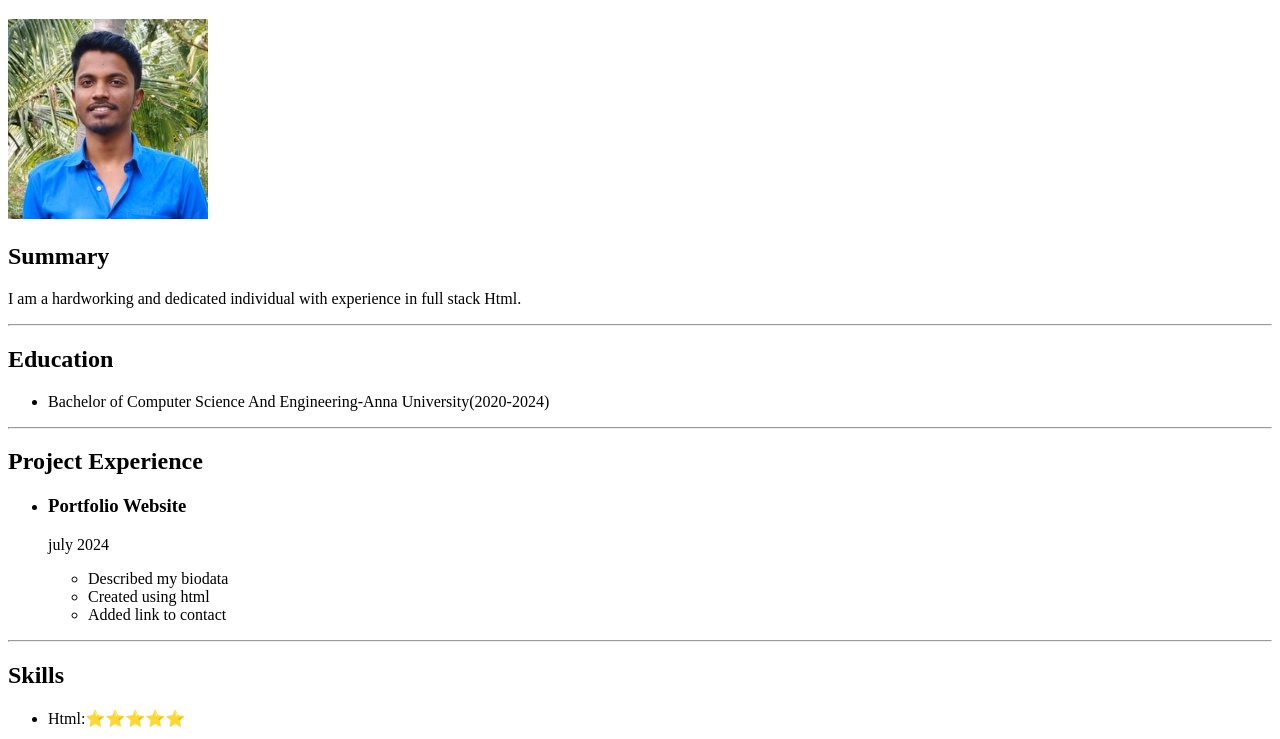
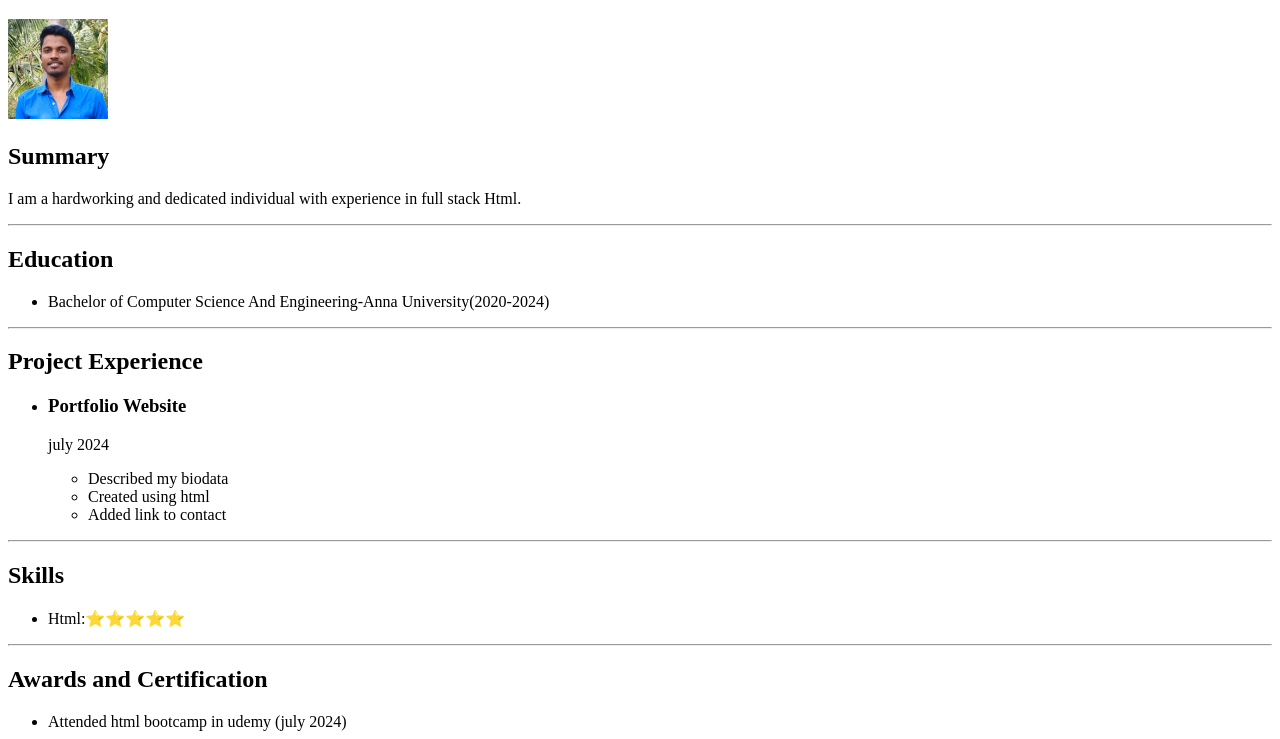
Before and after one commit to s-anthoshsivan/Html-portfolio, a plain HTML site: page index.html in a window 1280 px wide. Shown: the part 61-800 px from the top of the page. Drawn offline with Linux system fonts and the light colour scheme.

Commit message:
Update index.html

```diff
--- a/index.html
+++ b/index.html
@@ -9,8 +9,8 @@
     <h1>Santhoshsivan</h1>
     <img
       src="./assets/images/myphoto.jpg"
-      width="200"
-      height="200"
+      width="100"
+      height="100"
       alt="photo of Santhoshsivan"
     />
     <h2>Summary</h2>
```
